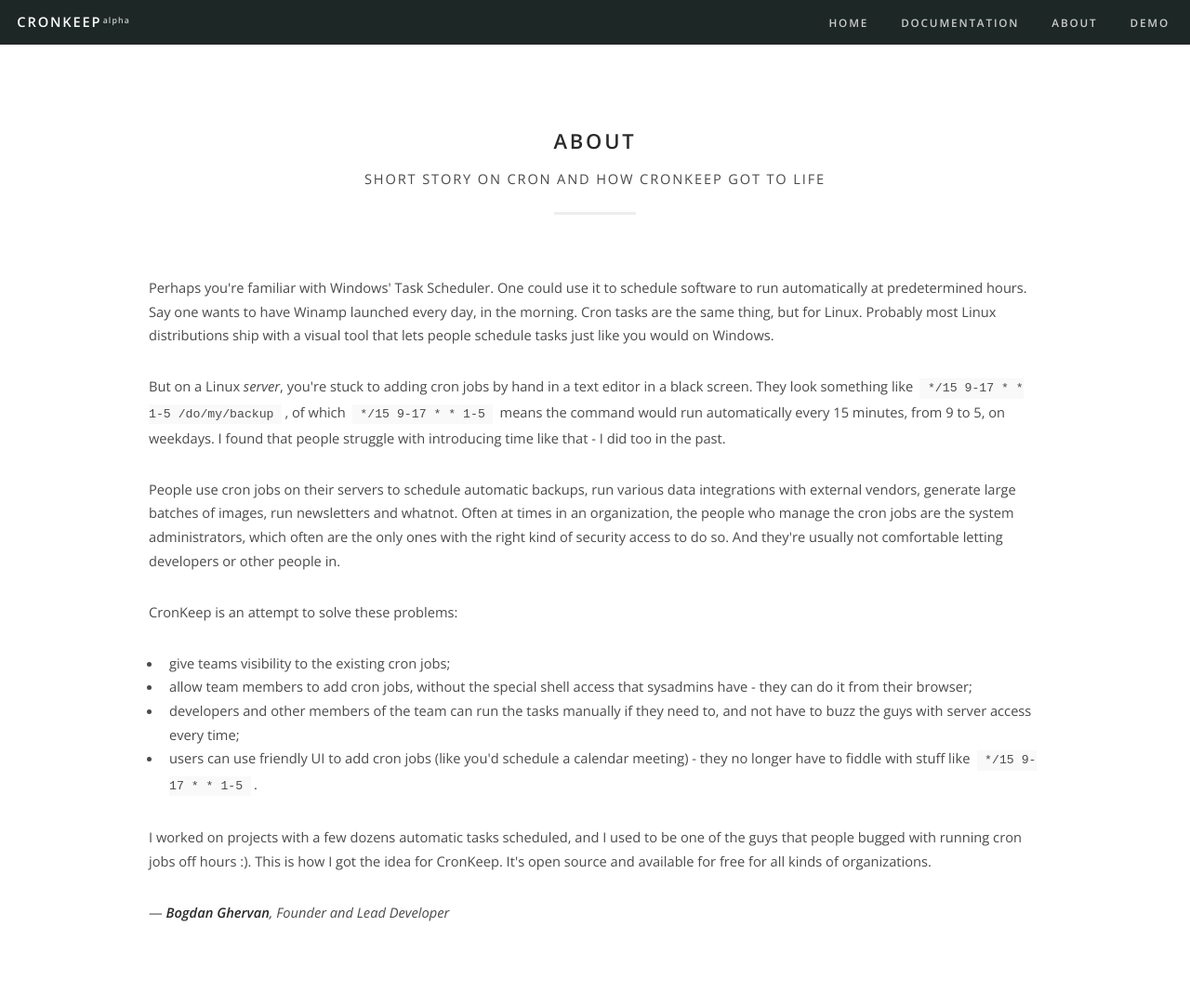
After one commit to cronkeep/cronkeep.com, a PHP site: template src/application/views/about.phtml in a window 1280 px wide. The commit adds this page. Shown: the whole page at 93% size. Run offline with PHP 8.4, Linux system fonts and the light colour scheme; the template is opened without the code that fills it, so the values that code supplies are empty; some libraries are stand-ins or nearby versions.

Commit message:
Added About page

```diff
--- /dev/null
+++ b/src/application/views/about.phtml
@@ -0,0 +1,29 @@
+<div class="wrapper style2">
+    <section id="main" class="container">
+        <header class="major">
+            <h2>About</h2>
+            <p>Short story on cron and how CronKeep got to life</p>
+        </header>
+
+        <section>
+            <p>Perhaps you're familiar with Windows' Task Scheduler. One could use it to schedule software to run automatically at predetermined hours. Say one wants to have Winamp launched every day, in the morning. Cron tasks are the same thing, but for Linux. Probably most Linux distributions ship with a visual tool that lets people schedule tasks just like you would on Windows.</p>
+
+            <p>But on a Linux <i>server</i>, you're stuck to adding cron jobs by hand in a text editor in a black screen. They look something like <code>*/15 9-17 * * 1-5 /do/my/backup</code>, of which <code>*/15 9-17 * * 1-5</code> means the command would run automatically every 15 minutes, from 9 to 5, on weekdays. I found that people struggle with introducing time like that - I did too in the past.
+
+            <p>People use cron jobs on their servers to schedule automatic backups, run various data integrations with external vendors, generate large batches of images, run newsletters and whatnot. Often at times in an organization, the people who manage the cron jobs are the system administrators, which often are the only ones with the right kind of security access to do so. And they're usually not comfortable letting developers or other people in.</p>
+
+            <p>CronKeep is an attempt to solve these problems:</p>
+
+            <ul>
+                <li>give teams visibility to the existing cron jobs;</li>
+                <li>allow team members to add cron jobs, without the special shell access that sysadmins have - they can do it from their browser;</li>
+                <li>developers and other members of the team can run the tasks manually if they need to, and not have to buzz the guys with server access every time;</li>
+                <li>users can use friendly UI to add cron jobs (like you'd schedule a calendar meeting) - they no longer have to fiddle with stuff like <code>*/15 9-17 * * 1-5</code>.</li>
+            </ul>
+
+            <p>I worked on projects with a few dozens automatic tasks scheduled, and I used to be one of the guys that people bugged with running cron jobs off hours :). This is how I got the idea for CronKeep. It's open source and available for free for all kinds of organizations.</p>
+            <p>— <i><b>Bogdan Ghervan</b>, Founder and Lead Developer</i></p>
+        </section>
+
+    </section>
+</div>
--- a/src/application/views/partials/footer.phtml
+++ b/src/application/views/partials/footer.phtml
@@ -16,6 +16,6 @@
     </div>
     <p>
         <a href="https://github.com/cronkeep/cronkeep/issues">Issues</a> on GitHub
-        · For any inquiries, <a href="mailto:hello@cronkeep.com">hello@cronkeep.com</a>.
+        · For general advice, see <a href="http://docs.cronkeep.com/v1.0/discuss">Discussions</a>.
     </p>
 </footer>
--- a/src/public/index.php
+++ b/src/public/index.php
@@ -22,6 +22,10 @@ $app->get('/demo', function () use ($app) {
     ));
 });
 
+$app->get('/about', function () use ($app) {
+    $app->render('about.phtml');
+});
+
 $app->get('/license', function () use ($app) {
    $app->render('license.phtml');
 });
```
